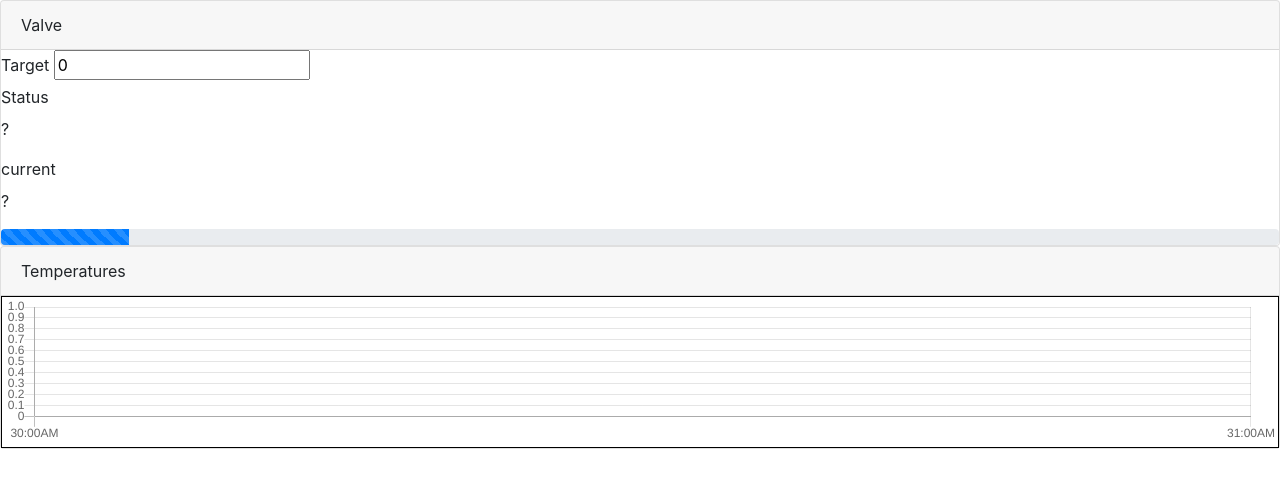
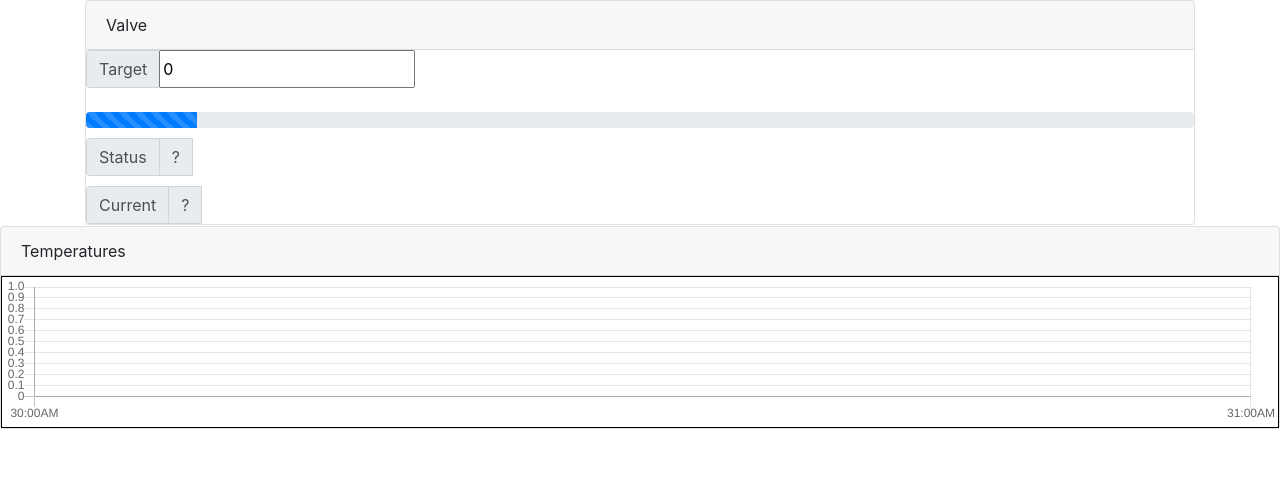
Before and after one commit to joram/distillery, a Flask app: template templates/index.html in a window 1280 px wide. Shown: the top 488 px of the page. Run offline with Flask 2, Linux system fonts and the light colour scheme; the template is opened without the code that fills it, so the values that code supplies are empty; some libraries are stand-ins or nearby versions.

Commit message:
prettying up the UI

```diff
--- a/templates/index.html
+++ b/templates/index.html
@@ -14,16 +14,31 @@
     <title>Distillery</title>
   </head>
   <body>
+  <div class="container">
 
+    <div class="row">
+
+      <div class="col">
         <div class="card">
           <div class="card-header">Valve</div>
             {% include 'valve.html' %}
           </div>
+        </div>
+      </div>
 
+      <div class="col"></div>
+
+    </div>
+    <div class="row">
+
+      <div class="col">
         <div class="card">
           <div class="card-header">Temperatures</div>
           {% include 'temperature.html' %}
         </div>
+      </div>
+    </div>
 
+  </div>
   </body>
 </html>
--- a/templates/valve.html
+++ b/templates/valve.html
@@ -7,19 +7,32 @@
 </script>
 
 <form id="input-form">
-  <label for="input-target">Target</label>
-  <input id="input-target" class="valve" type="number" value="0"/>
+  <div class="input-group">
+    <div class="input-group-prepend">
+      <span class="input-group-text">Target</span>
+    </div>
+    <input id="input-target" class="valve" type="number" value="0"/>
+  </div>
   <br/>
 
-  <label for="input-status">Status</label>
-  <p id="input-status">?</p>
-
-  <label for="input-percent">current</label>
-  <p id="input-current">?</p>
-
-  <div class="progress">
+  <span class="progress">
     <div id="input-percent-bar" class="progress-bar progress-bar-striped" role="progressbar" style="width: 10%"
     aria-valuenow="10" aria-valuemin="0" aria-valuemax="100"></div>
+  </span>
+
+  <div class="input-group" style="margin-top:10px;">
+    <div class="input-group-prepend">
+      <span class="input-group-text">Status</span>
+      <span class="input-group-text" id="input-status">?</span>
+    </div>
   </div>
 
+  <div class="input-group" style="margin-top:10px;">
+    <div class="input-group-prepend">
+      <span class="input-group-text">Current</span>
+      <span class="input-group-text" id="input-current">?</span>
+    </div>
+  </div>
+
+
 </form>
```
Also changed, not shown: modules/float_sensor.py (added, +10 -0 lines). Lines whose indentation alone changed are shown as unchanged.
